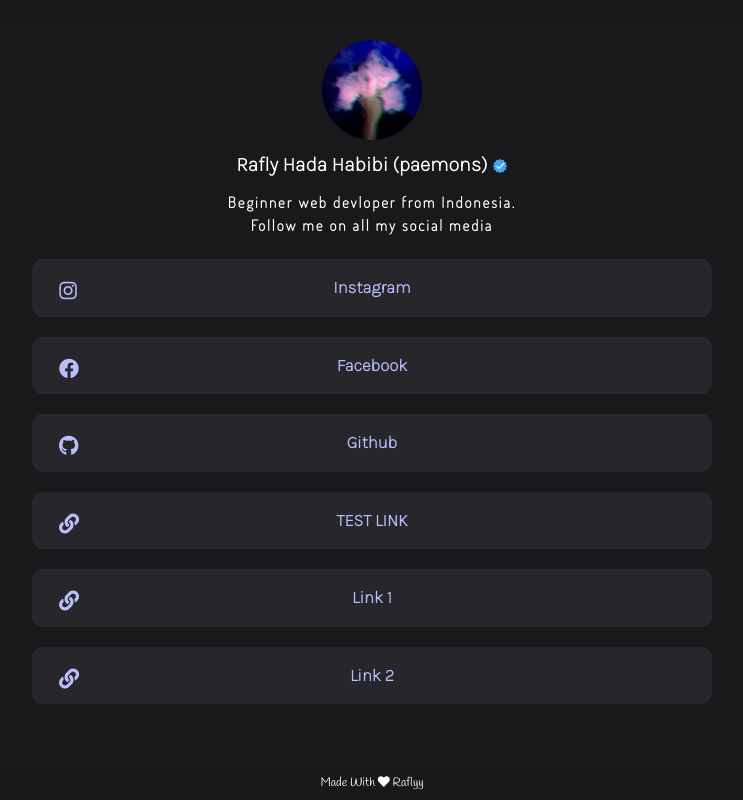
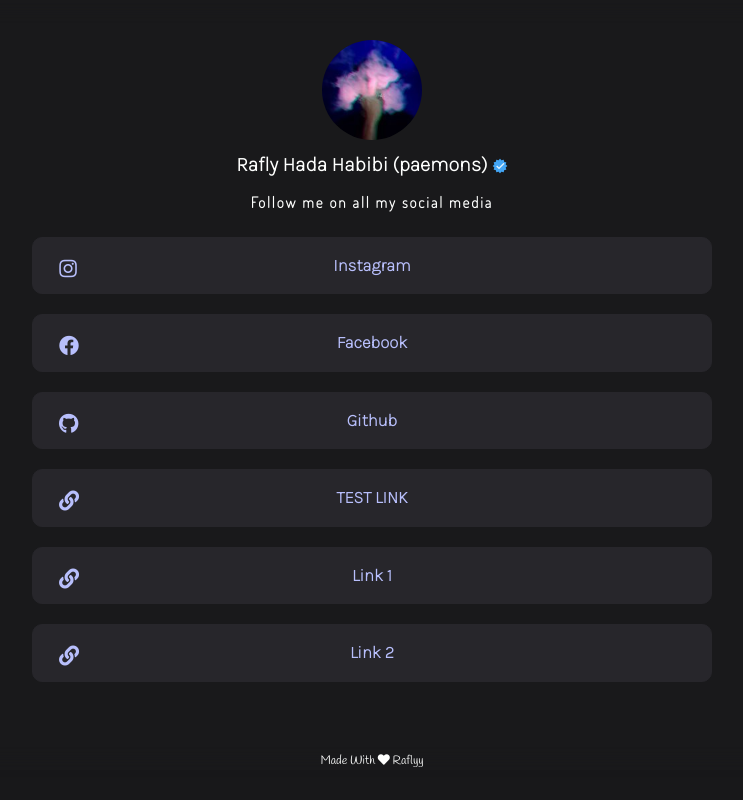
Before and after one commit to paemons/raflylink, a plain HTML site: page index.html in a window 1280 px wide. Shown: the whole page, without its empty margins (268-1011 px from the left). Drawn offline with Linux system fonts and the light colour scheme.

Commit message:
Update index.html

```diff
--- a/index.html
+++ b/index.html
@@ -50,8 +50,7 @@
                 src="assets/img/icons8-verified-badge-16.png " alt="verified" width="16" height="16"></b></div>
 
     <!-- Profile about-->
-    <div class="profile-about"><b>Beginner web devloper from Indonesia.
-            <br>Follow me on all my social media
+    <div class="profile-about"><b>Follow me on all my social media
         </b></div>
 
     <!-- Links-->
```
